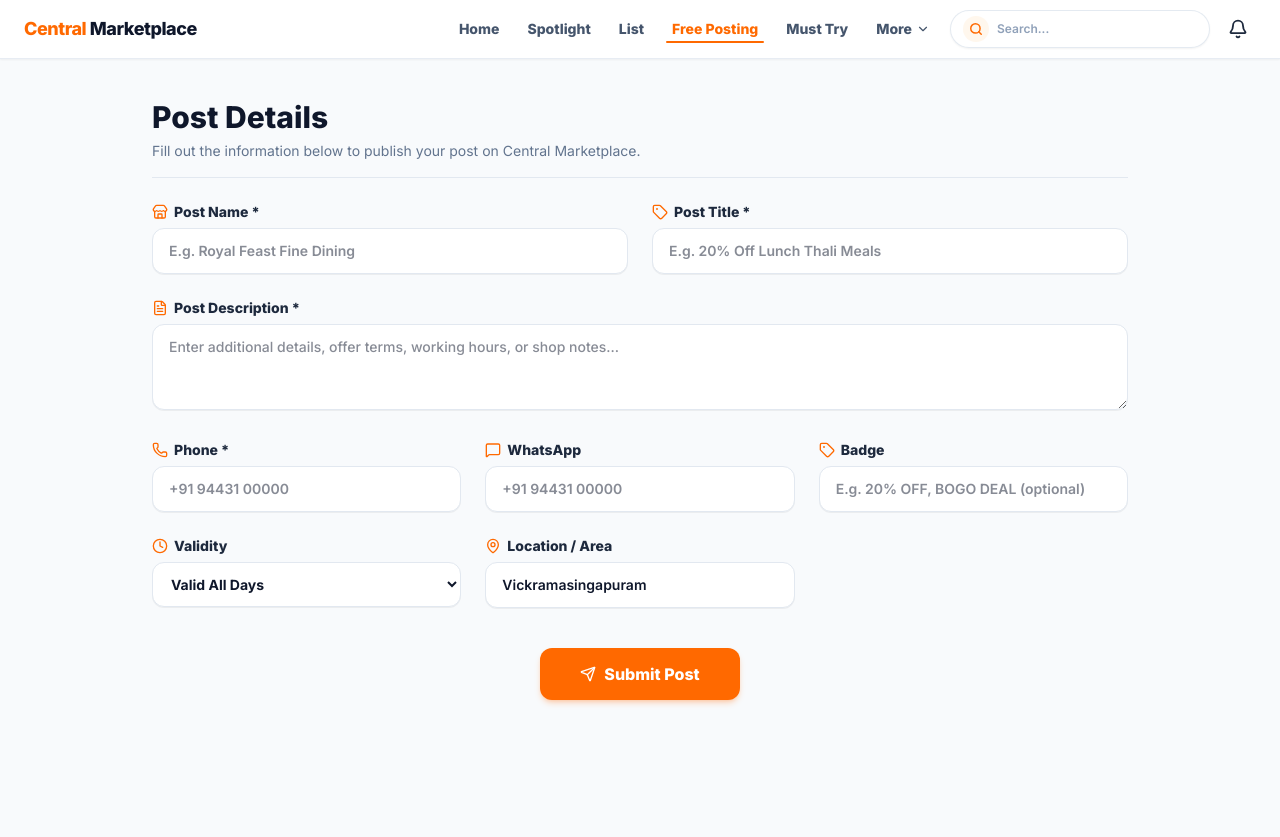
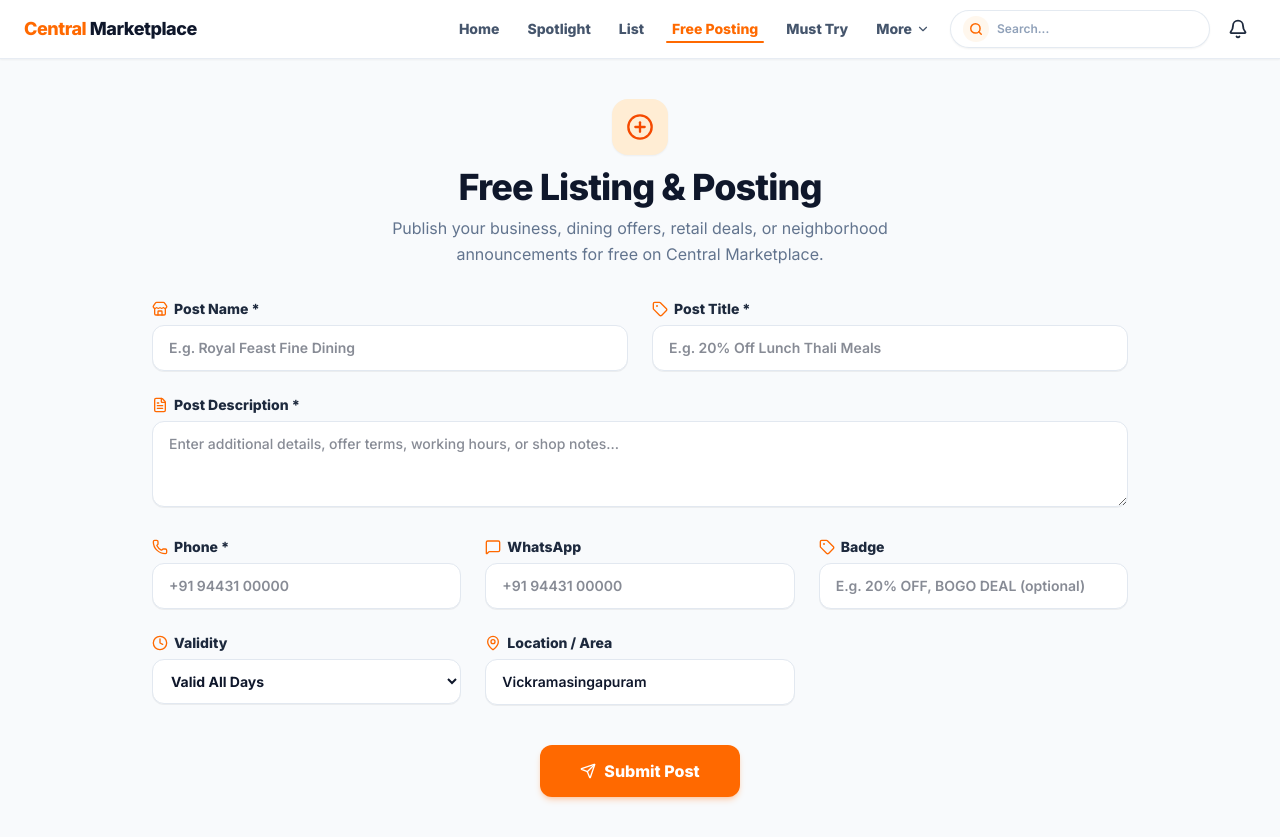
Before and after one commit to bala290498/central-marketplace-03, a Next.js app: page /register in a window 1280 px wide. Before the commit the page ends 800 px from the top, so only its background shows below. Built offline with nearby package versions, Linux system fonts and the light colour scheme.

Commit message:
Update Free Listing page header title, subtitle, and icon to match Central Marketplace branding

```diff
--- a/src/components/ListYourBusinessClient.tsx
+++ b/src/components/ListYourBusinessClient.tsx
@@ -12,6 +12,7 @@
   Phone,
   MessageSquare,
   FileText,
+  PlusCircle,
 } from "lucide-react";
 
 export function ListYourBusinessClient() {
@@ -107,13 +108,16 @@
           </div>
         ) : (
           <form onSubmit={handleSubmit} className="space-y-6">
-            {/* Form Header */}
-            <div className="pb-4 border-b border-slate-200">
-              <h1 className="text-2xl sm:text-3xl font-extrabold text-slate-900 leading-tight">
-                Post Details
+            {/* Page Title Header */}
+            <div className="text-center mb-8">
+              <div className="w-14 h-14 rounded-2xl bg-orange-100 text-orange-600 flex items-center justify-center mx-auto mb-3 shadow-xs">
+                <PlusCircle className="w-7 h-7" />
+              </div>
+              <h1 className="text-3xl sm:text-4xl font-extrabold text-slate-900 tracking-tight">
+                Free Listing &amp; Posting
               </h1>
-              <p className="text-xs sm:text-sm text-slate-500 mt-1">
-                Fill out the information below to publish your post on Central Marketplace.
+              <p className="text-sm sm:text-base text-slate-500 max-w-lg mx-auto mt-2 leading-relaxed">
+                Publish your business, dining offers, retail deals, or neighborhood announcements for free on Central Marketplace.
               </p>
             </div>
 
```
